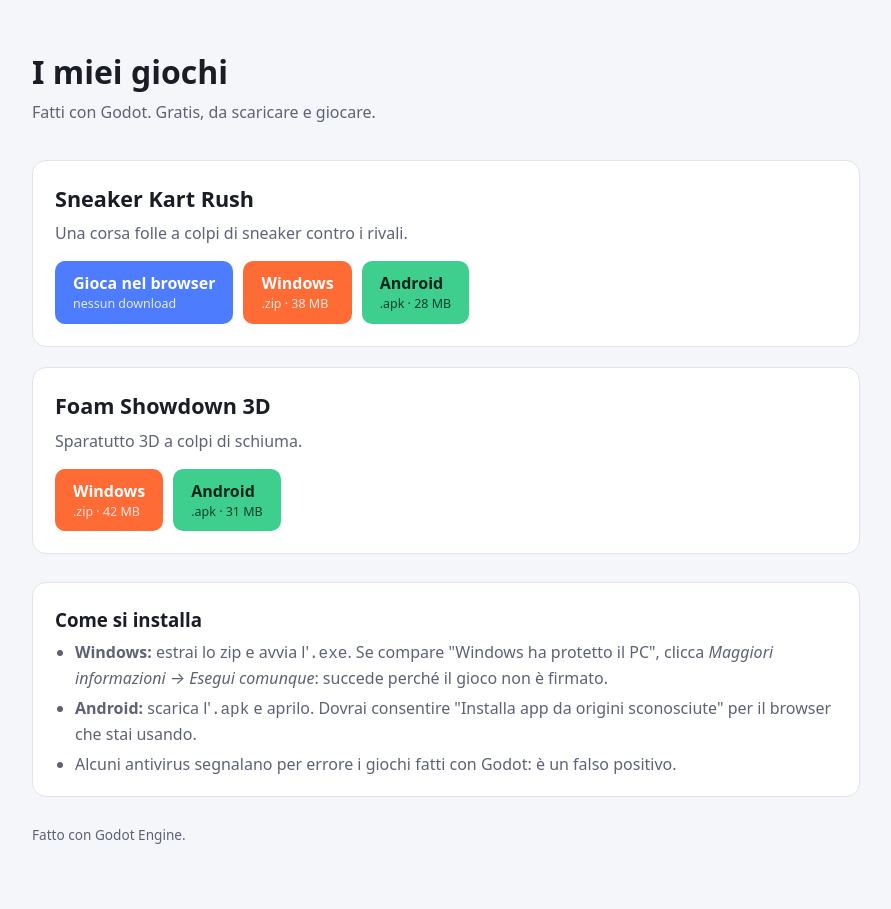
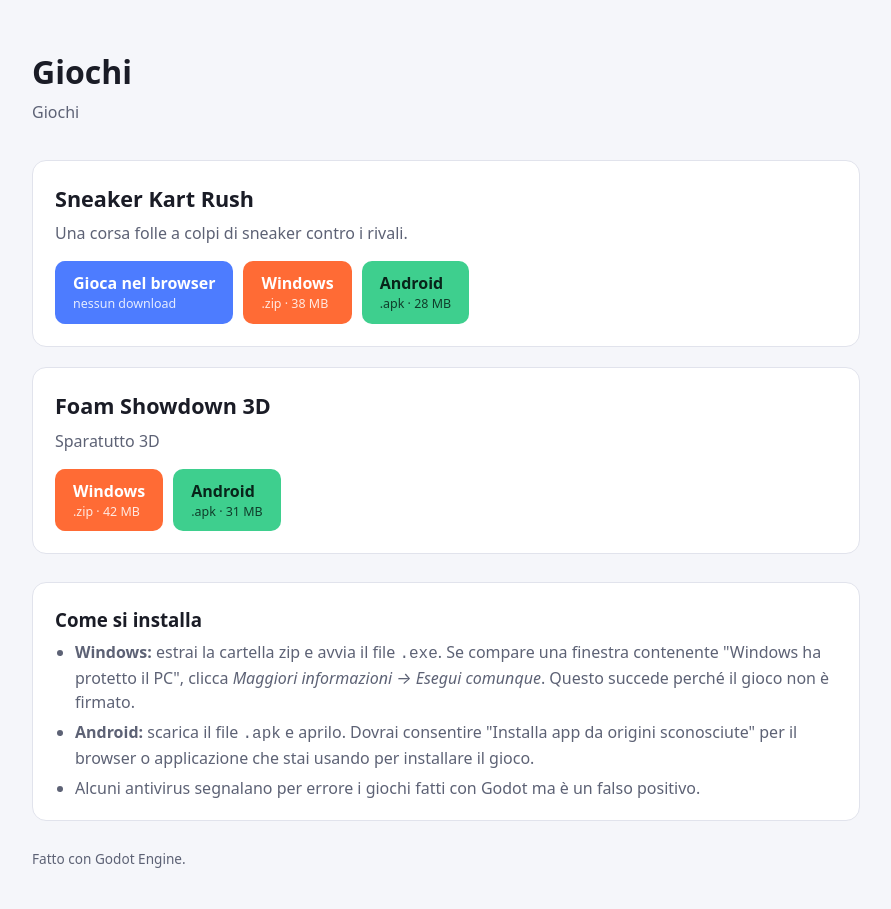
Before and after one commit to samu-mi8/giochi, a plain HTML site: page index.html in a window 1280 px wide. Shown: the whole page, without its empty margins (194-1085 px from the left). Before the commit the page ends 885 px from the top, so only its background shows below. Drawn offline with Linux system fonts and the light colour scheme.

Commit message:
Update game titles and installation instructions in HTML

```diff
--- a/index.html
+++ b/index.html
@@ -40,8 +40,8 @@
 </head>
 <body>
 <header>
-  <h1>I miei giochi</h1>
-  <p class="sub">Fatti con Godot. Gratis, da scaricare e giocare.</p>
+  <h1>Giochi</h1>
+  <p class="sub">Giochi</p>
 </header>
 
 <main>
@@ -58,7 +58,7 @@
 
     <article class="card">
       <h2>Foam Showdown 3D</h2>
-      <p>Sparatutto 3D a colpi di schiuma.</p>
+      <p>Sparatutto 3D</p>
       <div class="btns">
         <a class="btn" href="https://github.com/samu-mi8/giochi/releases/latest/download/FoamShowdown3D-windows.zip">Windows <small>.zip · 42 MB</small></a>
         <a class="btn apk" href="https://github.com/samu-mi8/giochi/releases/latest/download/FoamShowdown3D.apk">Android <small>.apk · 31 MB</small></a>
@@ -69,9 +69,9 @@
   <section class="help">
     <h3>Come si installa</h3>
     <ul>
-      <li><strong>Windows:</strong> estrai lo zip e avvia l'<code>.exe</code>. Se compare "Windows ha protetto il PC", clicca <em>Maggiori informazioni → Esegui comunque</em>: succede perché il gioco non è firmato.</li>
-      <li><strong>Android:</strong> scarica l'<code>.apk</code> e aprilo. Dovrai consentire "Installa app da origini sconosciute" per il browser che stai usando.</li>
-      <li>Alcuni antivirus segnalano per errore i giochi fatti con Godot: è un falso positivo.</li>
+      <li><strong>Windows:</strong> estrai la cartella zip e avvia il file <code>.exe</code>. Se compare una finestra contenente "Windows ha protetto il PC", clicca <em>Maggiori informazioni → Esegui comunque</em>. Questo succede perché il gioco non è firmato.</li>
+      <li><strong>Android:</strong> scarica il file <code>.apk</code> e aprilo. Dovrai consentire "Installa app da origini sconosciute" per il browser o applicazione che stai usando per installare il gioco.</li>
+      <li>Alcuni antivirus segnalano per errore i giochi fatti con Godot ma è un falso positivo.</li>
     </ul>
   </section>
 </main>
```
